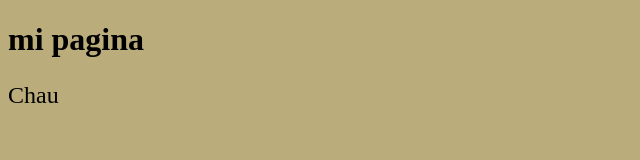
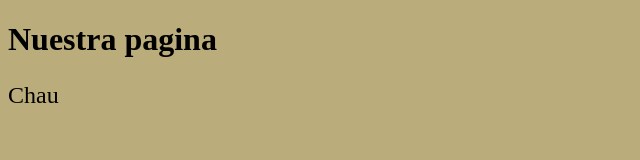
Before and after one commit to joacobesada/practicaGit, a plain HTML site: page index.html in a window 1280 px wide. Shown: the whole page, without its empty margins (0-640 px from the left). Drawn offline with Linux system fonts and the light colour scheme.

```diff
--- a/index.html
+++ b/index.html
@@ -7,7 +7,7 @@
     <title>Document</title>
 </head>
 <body>
-    <h1>mi pagina</h1>
+    <h1>Nuestra pagina</h1>
 </body>
      <p style="font-size: 24px;">Chau</p>
 </html>
```
